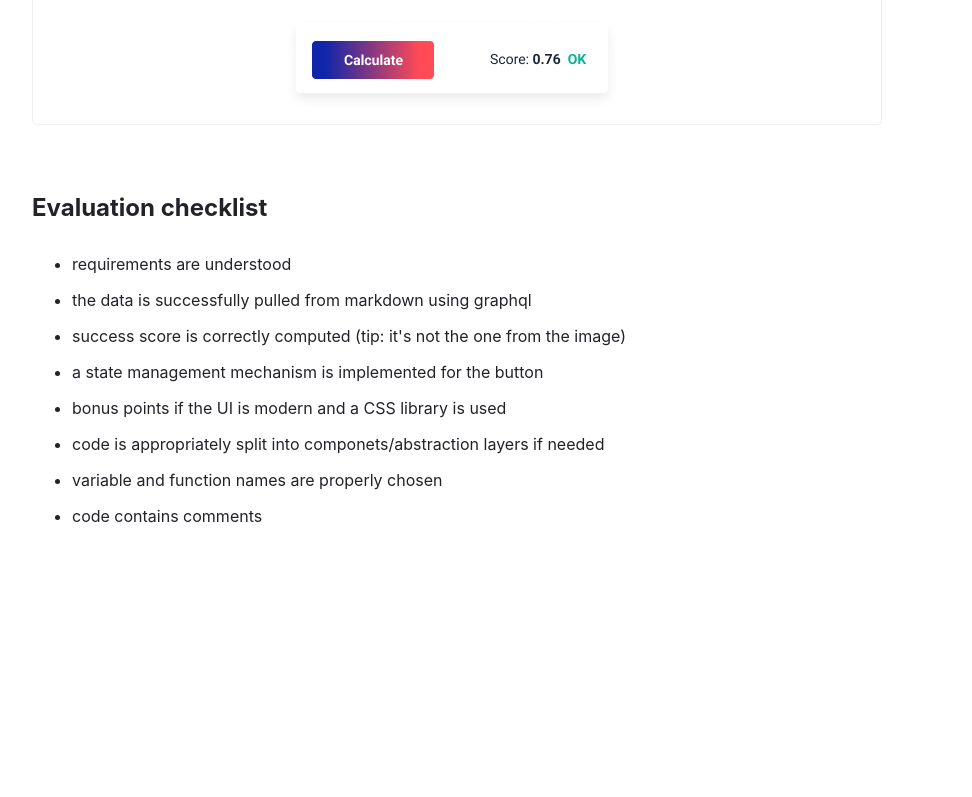
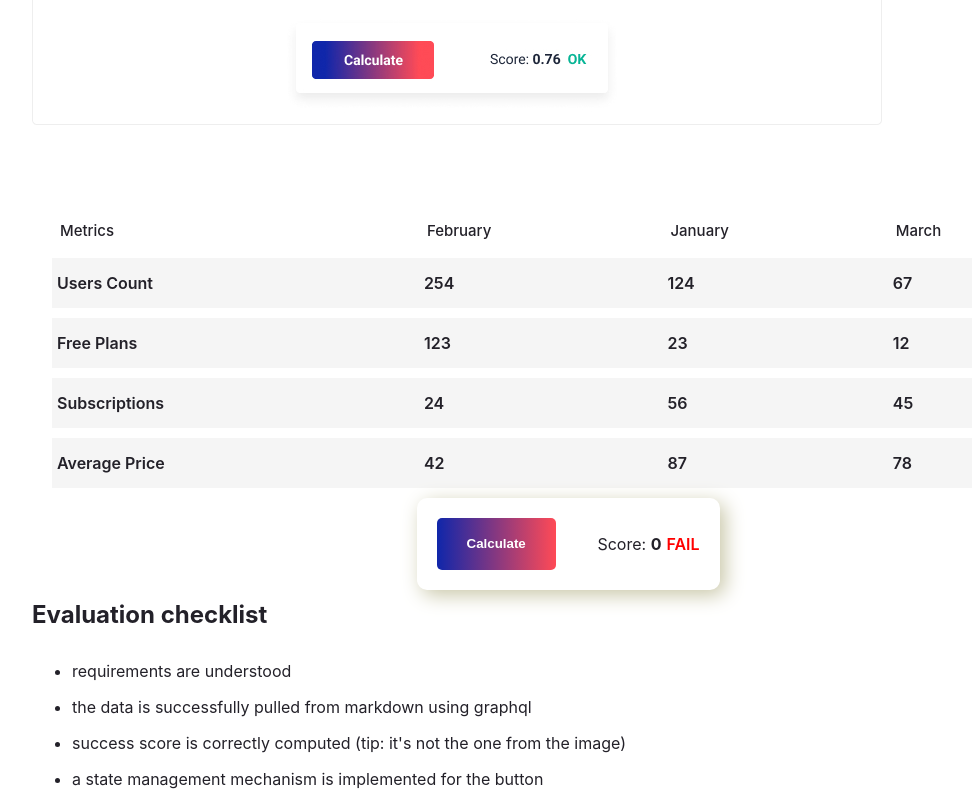
Before and after one commit to denisabadarau/webdev-homeworks, a Gatsby site: page /statistics in a window 1280 px wide. Shown: the part 689-1486 px from the top of the page, without its empty margins (72-1044 px from the left). Before the commit the page ends 1335 px from the top, so only its background shows below. Built offline with nearby package versions, Linux system fonts and the light colour scheme; Gatsby itself is replaced by a stand-in of ours.

Commit message:
first commit

```diff
--- a/src/pages/statistics.js
+++ b/src/pages/statistics.js
@@ -1,5 +1,8 @@
 import React from 'react';
 import table from '../images/table.jpg';
+import { useState } from 'react';
+import { graphql } from 'gatsby';
+import '../styles/style.css';
 
 const pageStyles = {
     color: '#232129',
@@ -14,7 +17,48 @@ const headingStyles = {
 const paragraphStyles = {
     marginBottom: 24
 };
-export default function Statistics() {
+const greenScore = {
+    color: '#00FA9A',
+};
+const redScore = {
+    color: '#FF0000',
+};
+const buttonContainerStyle = {
+    display: 'flex',
+    boxShadow: '5px 5px 20px #C8C6A7',
+    padding: '20px',
+    width: '25%',
+    borderRadius: '10px',
+    justifyContent: 'space-between',
+}
+const buttonStyle = {
+    backgroundImage: 'linear-gradient(90deg,#0f26aa,#ff4a56)',
+    padding: '0px 30px',
+    borderRadius: '5px',
+    color: '#FFFFFF',
+    border: '0',
+    fontWeight: '600'
+}
+
+const tableContainer = {
+    display: 'flex',
+    justifyContent: 'center',
+    padding: '10px',
+    flexWrap: 'wrap'
+}
+
+export default function Statistics({ data }) {
+    const [score, setScore] = useState(0);
+
+    // the function used to compute the success score
+    const calculate = () => {
+        let average = data.allMarkdownRemark.nodes.reduce((sum, value) => {
+            return sum + (value.frontmatter.subscriptions / (value.frontmatter.users_count - value.frontmatter.free_users) / 100 * value.frontmatter.average_price);
+        }, 0) / data.allMarkdownRemark.nodes.length;
+
+        setScore(average.toFixed(2));
+    }
+
     return (
         <main style={pageStyles}>
             <h1 style={headingStyles}>Statistics</h1>
@@ -47,6 +91,75 @@ export default function Statistics() {
             </code>
             <p style={paragraphStyles}>If the score is above 0.4 we should display a green OK, otherwise a red FAIL.</p>
             <img alt='table' style={{ marginBottom: 64 }} src={table} width={850} />
+
+            <div style={tableContainer}>
+                <table>
+                    <thead>
+                        <tr>
+                            <th>Metrics</th>
+                            {
+                                // display the name of the month dynamically
+                                data.allMarkdownRemark.nodes.map((node) => (
+                                    <th key={node.id}>
+                                        {node.frontmatter.title}
+                                    </th>
+                                ))
+                            }
+                        </tr>
+                    </thead>
+                    <tbody>
+                        <tr>
+                            <td>Users Count</td>
+                            {
+                                data.allMarkdownRemark.nodes.map((node) => (
+                                    <td key={node.id}>
+                                        {node.frontmatter.users_count}
+                                    </td>
+                                ))
+                            }
+                        </tr>
+                        <tr>
+                            <td>Free Plans</td>
+                            {
+                                data.allMarkdownRemark.nodes.map((node) => (
+                                    <td key={node.id}>
+                                        {node.frontmatter.free_users}
+                                    </td>
+                                ))
+                            }
+                        </tr>
+                        <tr>
+                            <td>Subscriptions</td>
+                            {
+                                data.allMarkdownRemark.nodes.map((node) => (
+                                    <td key={node.id}>
+                                        {node.frontmatter.subscriptions}
+                                    </td>
+                                ))
+                            }
+                        </tr>
+                        <tr>
+                            <td>Average Price</td>
+                            {
+                                data.allMarkdownRemark.nodes.map((node) => (
+                                    <td key={node.id}>
+                                        {node.frontmatter.average_price}
+                                    </td>
+                                ))
+                            }
+                        </tr>
+                    </tbody>
+                </table>
+
+                <div style={buttonContainerStyle}>
+                    <button onClick={calculate} style={buttonStyle}>Calculate</button>
+                    <p>Score: <b>{score}</b>
+                        {score >= 0.4 && <span style={greenScore}>OK</span>}
+                        {score < 0.4 && <span style={redScore}>FAIL</span>}
+                    </p>
+                </div>
+            </div>
+
             <h2 style={headingStyles}>Evaluation checklist</h2>
             <ul>
                 <li style={{ marginBottom: 16 }}>requirements are understood</li>
@@ -67,3 +180,21 @@ export default function Statistics() {
         </main>
     );
 }
+
+// pull data from markdown folder using graphql
+export const query = graphql`
+query {
+    allMarkdownRemark {
+      nodes {
+        id
+        frontmatter {
+          average_price
+          free_users
+          subscriptions
+          title
+          users_count
+        }
+      }
+    }
+  }
+`;
--- /dev/null
+++ b/src/styles/style.css
@@ -0,0 +1,32 @@
+table {
+    border-collapse: collapse;
+    width: 100%;
+}
+
+th,
+td {
+    text-align: left;
+    padding: 8px;
+}
+
+tr {
+    border: 10px solid white;
+}
+
+td {
+    background-color: #F5F5F5;
+    text-align: left;
+    padding: 15px 5px;
+    font-weight: 600;
+}
+
+
+th {
+    font-weight: 500;
+    font-size: 15px;
+}
+
+span {
+    margin-left: 5px;
+    font-weight: 600;
+}
```
